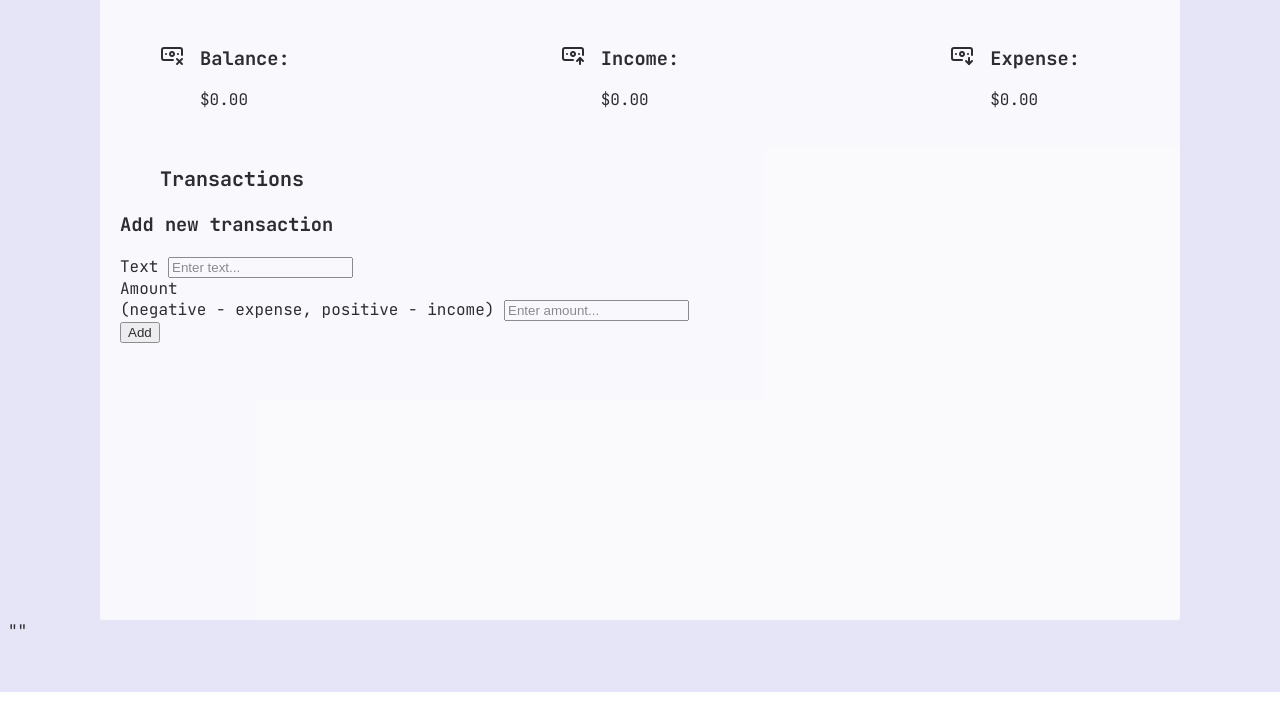
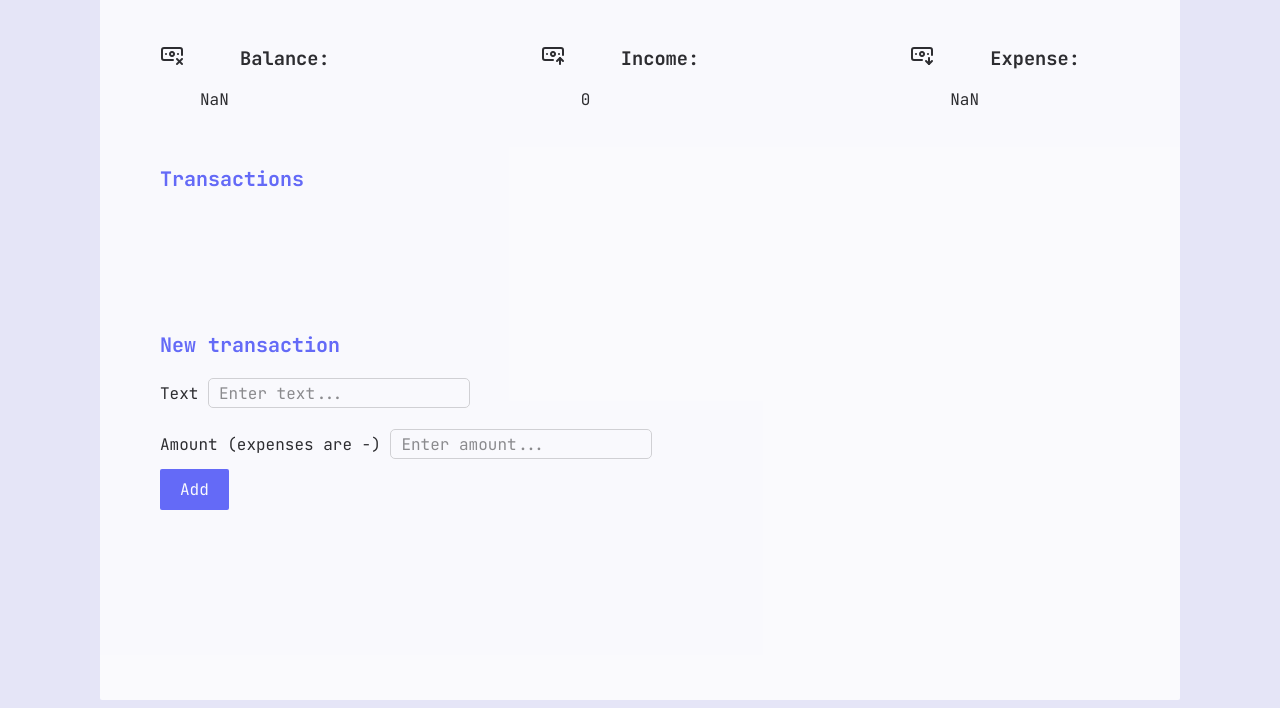
Before and after one commit to Saanvi4800/Expense-Tracker, a plain HTML site: page index.html in a window 1280 px wide. Shown: the part 108-816 px from the top of the page. Drawn offline with Linux system fonts and the light colour scheme.

Commit message:
Most functions completed - need finishing touches

```diff
--- a/index.html
+++ b/index.html
@@ -9,7 +9,7 @@
     <title>Expense Tracker</title>
 </head>
 <body>
-<div class="card"><h1>Dashboard</h1>
+<div class="card"><h1 class="Dashboard">Dashboard</h1>
 <div class="row">
     <div>
         <img src="images/banknote-x.png" class="X-note"/>
@@ -32,22 +32,22 @@
    <!-- Transactions will be added here -->
         </ul>
 
-        <h3>Add new transaction</h3>
-        <form id="form">
+        <h3 class="transactiontext">New transaction</h3>
+        <form id="form", class="form">
             <div class="form-control">
                 <label for="text">Text</label>
-                <input type="text" id="text" placeholder="Enter text..." required>
+                <input class="text" type="text" id="text" placeholder="Enter text..." required>
             </div>
             <div class="form-control">
-                <label for="amount">Amount <br>(negative - expense, positive - income)</label>
-                <input type="number" id="amount" placeholder="Enter amount..." required>
+                <br>
+                <label for="amount">Amount (expenses are -)</label>
+                <input class="text"type="number" id="amount" placeholder="Enter amount..." required>
             </div>
             <button onclick="addTransaction()" class="btn">Add</button>
         </form>
     </div>
 
 
-""
     <script src="script.js"></script>
 </body>
 </html>
--- a/script.js
+++ b/script.js
@@ -1,6 +1,9 @@
 const text = document.getElementById("text");
 const list = document.getElementById("list");
 const amount = document.getElementById("amount");
+let balance = document.getElementById("balance");
+let money_plus = document.getElementById("money-plus");
+let money_minus = document.getElementById("money-minus");
 function addTransaction(){
     if (text.value === "" ){
         alert("Please enter a transaction");
@@ -10,9 +13,13 @@ function addTransaction(){
         alert("Please enter an amount");
         return;
     }
+    const amt = Number(amount.value);
+
     let li = document.createElement("li");
-    li.innerHTML = text.value + "   " +amount.value;
+    li.innerHTML = text.value + "   " + amt;
 
+    // store the amount in a custom attribute
+    li.setAttribute("data-amount", amt);
 
     let span = document.createElement("span");
     span.innerHTML = "\u00d7"; // delete button
@@ -20,11 +27,40 @@ function addTransaction(){
 
     list.appendChild(li);
 
+    updateValues(amt);
+
     text.value = "";
     amount.value = "";
+}
 
+function removeTransaction(e){
+    if(e.target.tagName === "SPAN"){
+        const li = e.target.parentElement;
+        const amt = Number(li.getAttribute("data-amount")); // read stored amount
 
+        // reverse the effect
+        updateValues(-amt);
 
+        li.remove();
+    }
+}
 
+function updateValues(amt){
+    let currentBalance = Number(balance.innerText) || 0;
+    let currentIncome = Number(money_plus.innerText) || 0;
+    let currentExpense = Number(money_minus.innerText) || 0;
 
+    if (amt > 0) {
+        currentIncome += amt;
+        currentBalance += amt;
+    } else {
+        currentExpense += Math.abs(amt);
+        currentBalance += amt; // subtracts since amt is negative
+    }
+
+    money_plus.innerText = currentIncome;
+    money_minus.innerText = currentExpense;
+    balance.innerText = currentBalance;
 }
+list.addEventListener("click", removeTransaction);
+updateValues();
--- a/styles.css
+++ b/styles.css
@@ -14,9 +14,10 @@ body{
     background-color:#ffffff;
     border-radius:2px;
     padding:20px;
-    height:85vh;
+    height:95vh;
     width:130vh;
     margin:auto;
+    flex: content;
 }
 
 .row{
@@ -35,6 +36,7 @@ body{
     margin-top:-5vh;
     margin-left:5vh;
     font-size:20px;
+    color: #444cf7;
 }
 
 ul li span{
@@ -47,8 +49,53 @@ ul li span{
     color:#8a5b79;
     line-height:40px;
     text-align:center;
+    cursor:pointer;
 }
 
 li{
-    margin-left:3vh;
+    margin-left:5vh;
 }
+
+ul{
+    list-style-type:none;
+    padding:0;
+    margin:0;
+    height:20vh;
+    width:40vh;
+    overflow-y:auto;
+    overflow-x:auto;
+}
+
+h3,form{
+    margin-left:5vh;
+}
+
+.text{
+    width:30vh;
+    height:1vh;
+    border-radius:5px;
+    border:1px solid #ccc;
+    padding:10px;
+    font-size:16px;
+    color: #444cf7;
+    font-family:"JetBrains Mono", monospace; ;
+
+}
+.btn{
+    cursor:pointer;
+    background-color:#444cf7;
+    color:#fff;
+    border:none;
+    border-radius:2px;
+    padding:10px 20px;
+    font-size:16px;
+    margin-top:10px;
+    font-family:"JetBrains Mono", monospace; ;
+}
+.btn:hover{
+    background-color:#303edc;
+}
+h1{
+    color:#444cf7;
+
+}
```
